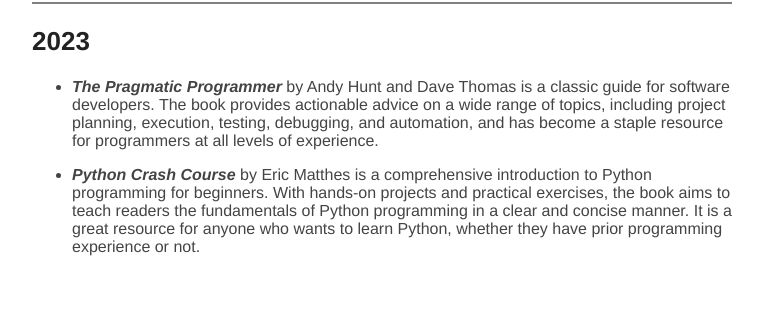
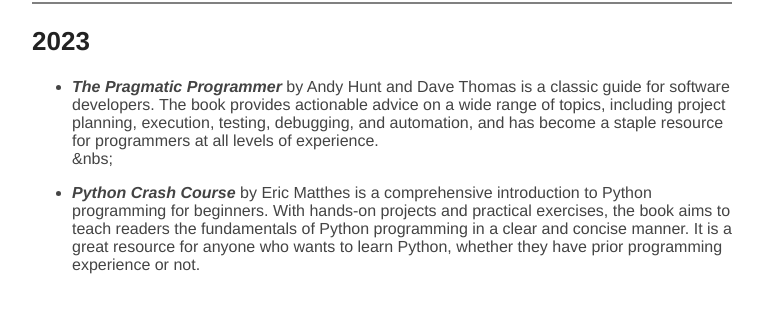
Before and after one commit to dhruv-ramesh/personalWebsite, a plain HTML site: page readings/index.html in a window 1280 px wide. Shown: the part 63-376 px from the top of the page, without its empty margins (258-1021 px from the left). Drawn offline with Linux system fonts and the light colour scheme.

Commit message:
Change list entry spacing

```diff
--- a/readings/index.html
+++ b/readings/index.html
@@ -29,7 +29,7 @@
     <article>
       <h1>2023</h1>
       <ul>
-        <li> <em> <b> The Pragmatic Programmer </b></em> by Andy Hunt and Dave Thomas is a classic guide for software developers. The book provides actionable advice on a wide range of topics, including project planning, execution, testing, debugging, and automation, and has become a staple resource for programmers at all levels of experience. </li>
+        <li> <em> <b> The Pragmatic Programmer </b></em> by Andy Hunt and Dave Thomas is a classic guide for software developers. The book provides actionable advice on a wide range of topics, including project planning, execution, testing, debugging, and automation, and has become a staple resource for programmers at all levels of experience. <br/> &nbs;</li>
 		<li> <em> <b> Python Crash Course </b> </em> by Eric Matthes is a comprehensive introduction to Python programming for beginners. With hands-on projects and practical exercises, the book aims to teach readers the fundamentals of Python programming in a clear and concise manner. It is a great resource for anyone who wants to learn Python, whether they have prior programming experience or not.</li>
       </ul>
     </article>
```
